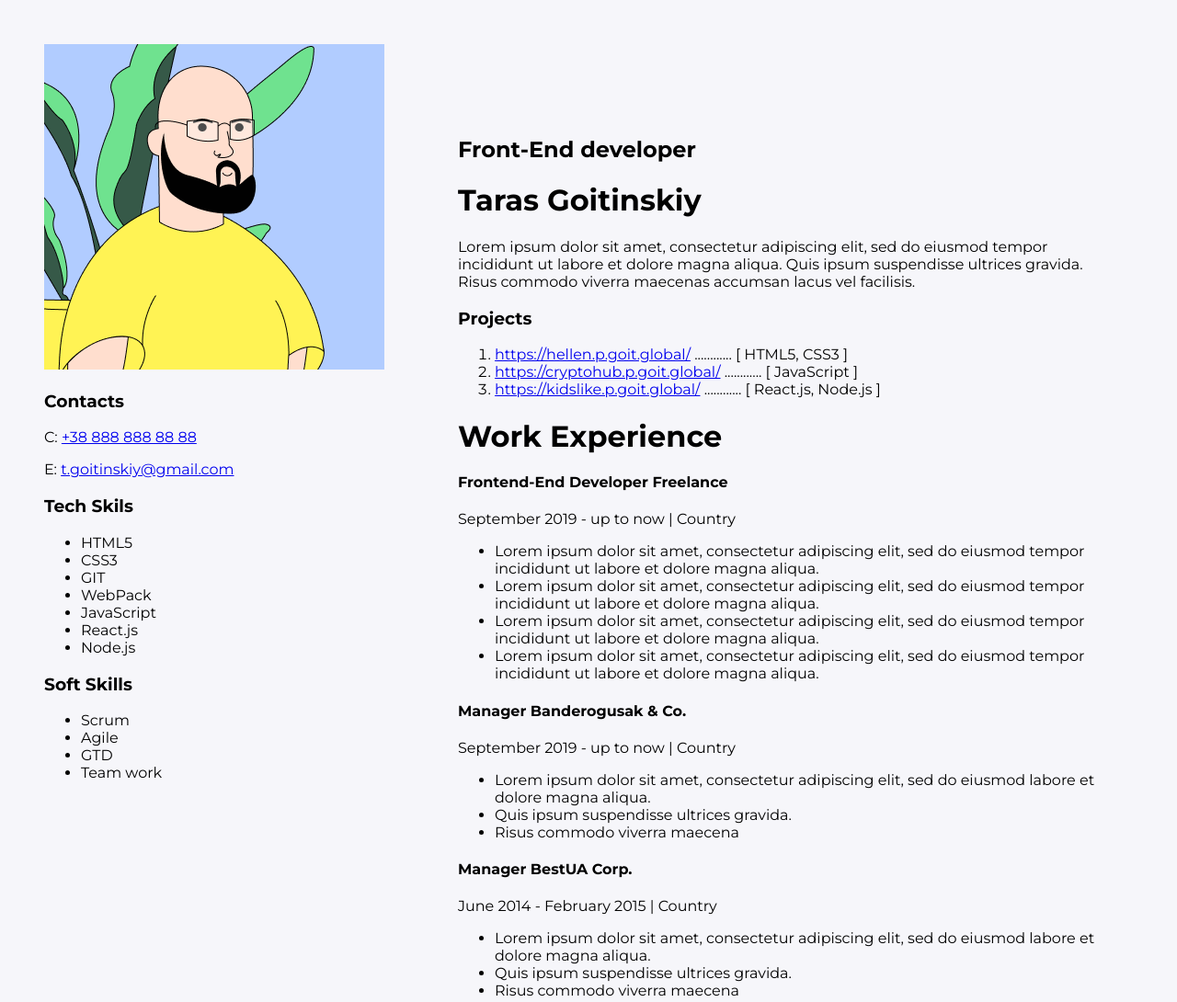
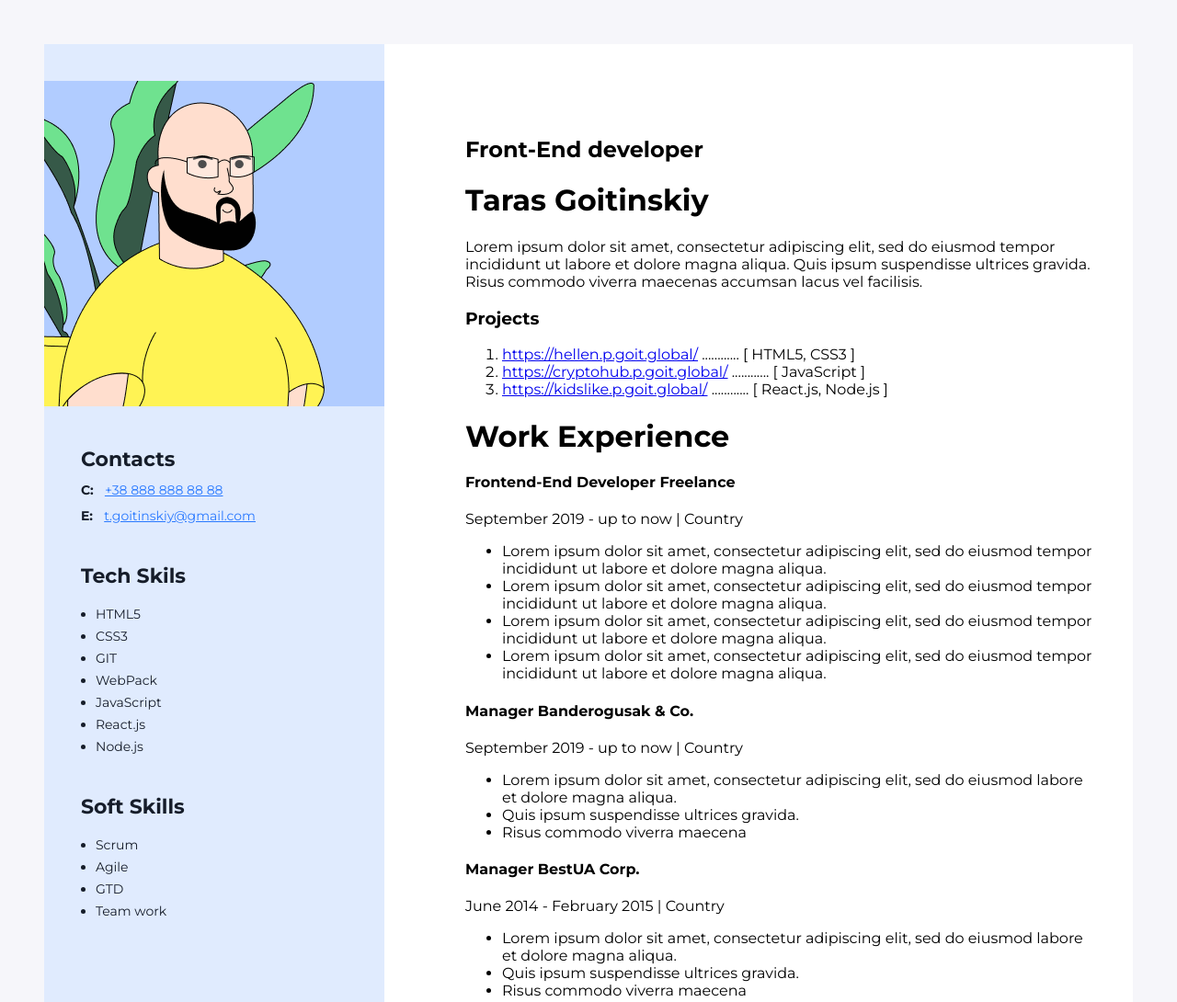
Before and after one commit to Flatchek/Resume, a plain HTML site: page src/index.html in a window 1280 px wide. Shown: the top 1090 px of the page at 92% size. Drawn offline with Linux system fonts and the light colour scheme.

Commit message:
add styles for aside block

```diff
--- a/src/index.html
+++ b/src/index.html
@@ -145,44 +145,50 @@
       <!-- Education -->
 
       <!-- Sidebar -->
-      <aside>
+      <aside class="sidebar">
         <img src="/img/my-photo.png" alt="my-photo" width="370" />
         <!-- Contacts -->
-        <div>
-          <h3>Contacts</h3>
-          <p>C: <a href="tel:+38 888 888 88 88">+38 888 888 88 88</a></p>
-          <p>
-            E:
-            <a href="mailto:t.goitinskiy@gmail.com">t.goitinskiy@gmail.com</a>
+
+      <div class="sidebar-content">
+
+        <div class="contacts-container">
+          <h3 class="contacts-title">Contacts</h3>
+          <p class="contacts-item">
+            <span class="contacts-type">C:</span>
+            <a class="contacts-link" href="tel:+38 888 888 88 88">+38 888 888 88 88</a></p>
+          <p class="contacts-item">
+           <span class="contacts-type">E:</span>
+            <a class="contacts-link" href="mailto:t.goitinskiy@gmail.com">t.goitinskiy@gmail.com</a>
           </p>
         </div>
 
         <!-- Tech skills -->
 
-        <div>
-          <h3>Tech Skils</h3>
-          <ul>
-            <li>HTML5</li>
-            <li>CSS3</li>
-            <li>GIT</li>
-            <li>WebPack</li>
-            <li>JavaScript</li>
-            <li>React.js</li>
-            <li>Node.js</li>
+        <div class="skills-container">
+          <h3 class="skills-title">Tech Skils</h3>
+          <ul class="skills-list">
+            <li class="skills-list__item">HTML5</li>
+            <li class="skills-list__item">CSS3</li>
+            <li class="skills-list__item">GIT</li>
+            <li class="skills-list__item">WebPack</li>
+            <li class="skills-list__item">JavaScript</li>
+            <li class="skills-list__item">React.js</li>
+            <li class="skills-list__item">Node.js</li>
           </ul>
         </div>
 
         <!-- Soft skills -->
 
-        <div>
-          <h3>Soft Skills</h3>
-          <ul>
-            <li>Scrum</li>
-            <li>Agile</li>
-            <li>GTD</li>
-            <li>Team work</li>
+        <div class="skills-container">
+          <h3 class="skills-title">Soft Skills</h3>
+          <ul class="skills-list">
+            <li class="skills-list__item">Scrum</li>
+            <li class="skills-list__item">Agile</li>
+            <li class="skills-list__item">GTD</li>
+            <li class="skills-list__item">Team work</li>
           </ul>
         </div>
+      </div>
       </aside>
     </div>
   </body>
--- a/src/style.css
+++ b/src/style.css
@@ -1,15 +1,89 @@
 body {
   background: #f6f6fa;
   padding: 40px;
-  font-family: 'Montserrat', sans-serif;
+  font-family: "Montserrat", sans-serif;
 }
 
 .wrapper {
+  background: #ffff;
   display: flex;
   flex-direction: row-reverse;
 }
 
 .main-content {
-  padding: 80px 40px 80px 80px;
+  padding: 80px 40px 80px 88px;
   box-sizing: border-box;
 }
+
+/* Sidebar */
+
+.sidebar {
+  background: #e0ebfe;
+  padding: 40px 0;
+  box-sizing: border-box;
+  width: 370px;
+}
+
+.sidebar-content {
+  padding: 40px 40px 0 40px;
+  box-sizing: border-box;
+}
+
+.contacts-title {
+  color: #161d2a;
+  margin-top: 0px;
+  font-size: 22px;
+  font-style: normal;
+  line-height: normal;
+  margin-bottom: 8px;
+}
+
+.contacts-type {
+  color: #161d2a;
+  font-size: 14px;
+  line-height: 24px;
+  margin-right: 8px;
+  font-weight: 700;
+}
+
+.contacts-link {
+  color: #2979ff;
+  font-size: 14px;
+  font-weight: 400;
+  line-height: 24px;
+  text-decoration: underline;
+}
+
+.contacts-item {
+  margin-bottom: 4px;
+  margin-top: 0;
+}
+
+.contacts-container {
+  margin-bottom: 40px;
+}
+
+/* Skills-container */
+.skills-container {
+  margin-bottom: 40px;
+}
+
+.skills-title {
+  color: #161d2a;
+  font-size: 22px;
+  font-weight: 700;
+  line-height: normal;
+  margin-top: 0;
+  margin-bottom: 16px;
+}
+
+.skills-list {
+  padding-left: 16px;
+}
+
+.skills-list__item {
+  color: #161d2a;
+  font-weight: 400;
+  line-height: 24px;
+  font-size: 14px;
+}
```
Also changed, not shown: 1 other file.
